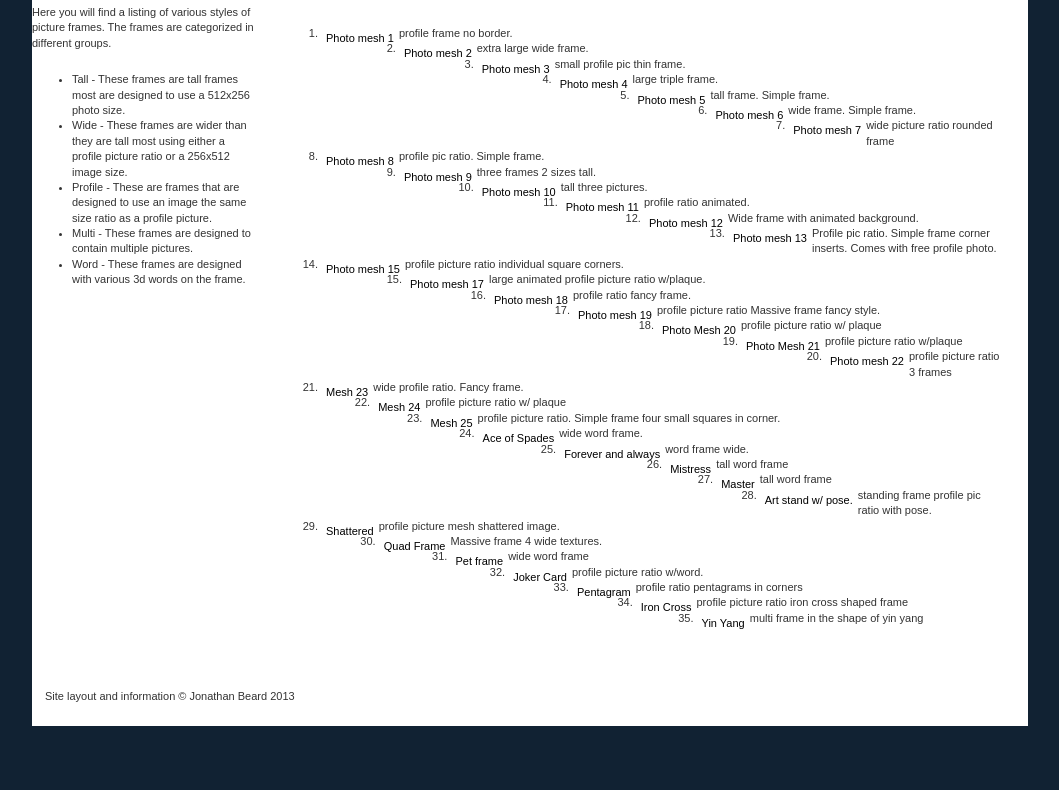
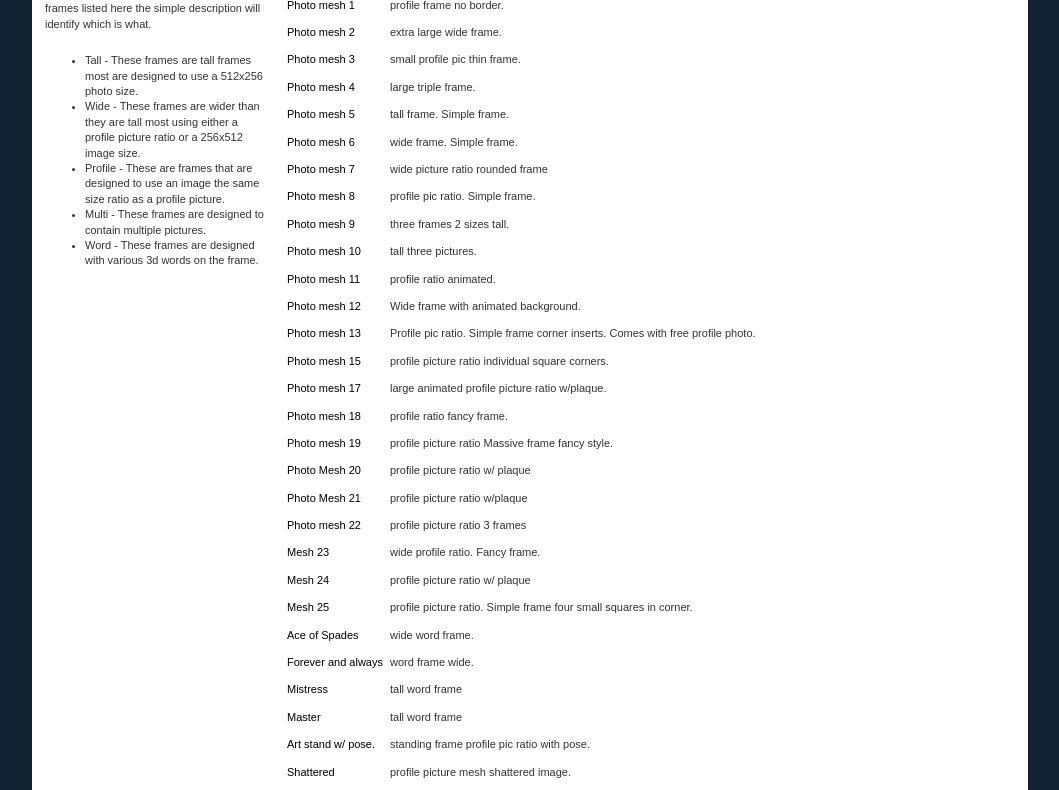
Before and after one commit to JBeard1981/mysite, a plain HTML site: page frame.html in a window 1280 px wide. Shown: the part 156-946 px from the top of the page, without its empty margins (110-1169 px from the left). Before the commit the page ends 922 px from the top, so only its background shows below. Drawn offline with nearby package versions, Linux system fonts and the light colour scheme; a script that the page names is missing.

Commit message:
failed attempts to fix pages...

```diff
--- a/css/demo.css
+++ b/css/demo.css
@@ -15,19 +15,22 @@ a {
 a:hover {
   text-decoration: underline overline;
 }
-li a {display: block;}
+tr a {display: block;}
 h1 {
   font-family: Georgia, serif;
-  font-weight: normal;
+  font-weight: bold;
   padding-top: 20px;
   text-align: center;
 }
 
-h2, h3 {
+h2, h3, h4{
   padding-top: 20px;
   text-align: center;
 }
-
+img .icon {
+    display: block;
+    margin-left: auto;
+    margin-right: auto }
 p {
   overflow: hidden;
   padding: 10px 0;
@@ -42,6 +45,11 @@ p {
 .container {
   background: #fff;
 }
+
+nav ul{
+text-align:center;
+}
+
 
 @media only screen and (min-width: 768px) and (max-width: 995px) {
 	.container {
--- a/frame.html
+++ b/frame.html
@@ -25,15 +25,10 @@
 <body>
 
 <div class="container clearfix">
-<div class="grid_2 alpha">
-<img src="images/eslogo.png">
-</div>
-<div class="grid_10 omega">
-<h1 style="color:#fff">
+<div class="grid_12">
+<h1>
   Krymsun Studios
 </h1>
-</div>
-<div class="grid_10 alpha">
 <nav>
 <ul>
 	<li><a href="index.html">Home</a></li>
@@ -50,9 +45,9 @@
   </div>
   <!-- end .grid_12 -->
   <div class="clear"></div>
-  <div class="grid_3 alpha">
+  <div class="grid_3 omega">
     <p>
-      Here you will find a listing of various styles of picture frames. The frames are categorized in different groups.
+      Here you will find a listing of various styles of picture frames. There are various typs of frames listed here the simple description will identify which is what.
       <ul>
       <li>Tall - These frames are tall frames most are designed to use a 512x256 photo size.</li>
       <li>Wide - These frames are wider than they are tall most using either a profile picture ratio or a 256x512 image size.</li>
@@ -64,43 +59,43 @@
   <!-- end .grid_1 -->
   <div class="grid_9 omega">
   <p>
-  <ol>
-<li><a href=”http://www.imvu.com/shop/product.php?products_id=5995035 target="new">Photo mesh 1</a> profile frame no border. </li>
-<li><a href=”http://www.imvu.com/shop/product.php?products_id=5995186 target="new">Photo mesh 2</a> extra large wide frame. </li>
-<li><a href=”http://www.imvu.com/shop/product.php?products_id=5995256 target="new">Photo mesh 3</a>  small profile pic thin frame. </li>
-<li><a href=”http://www.imvu.com/shop/product.php?products_id=5995337 target="new">Photo mesh 4</a> large triple frame. </li>
-<li><a href=”http://www.imvu.com/shop/product.php?products_id=6009782 target="new">Photo mesh 5</a> tall frame. Simple frame. </li>
-<li><a href=”http://www.imvu.com/shop/product.php?products_id=6034217 target="new">Photo mesh 6</a>  wide frame. Simple frame. </li>
-<li><a href=”http://www.imvu.com/shop/product.php?products_id=6422951 target="new"> Photo mesh 7</a> wide picture ratio rounded frame</li>
-<li><a href=”http://www.imvu.com/shop/product.php?products_id=6500277 target="new">Photo mesh 8</a>  profile pic ratio. Simple frame. </li>
-<li><a href=”http://www.imvu.com/shop/product.php?products_id=6546114 target="new">Photo mesh 9</a> three frames 2 sizes tall. </li>
-<li><a href=”http://www.imvu.com/shop/product.php?products_id=6547424 target="new">Photo mesh 10</a>  tall three pictures. </li>
-<li><a href=”http://www.imvu.com/shop/product.php?products_id=8356479 target="new">Photo mesh 11</a> profile ratio animated. </li>
-<li><a href=”http://www.imvu.com/shop/product.php?products_id=8364647” target="new"> Photo mesh 12 </a> Wide frame with animated background. </li>
-<li><a href=”http://www.imvu.com/shop/product.php?products_id=8796417” target="new">Photo mesh 13</a> Profile pic ratio. Simple frame corner inserts. Comes with free profile photo. </li>
-<li><a href=”http://www.imvu.com/shop/product.php?products_id=9275877 target="new"> Photo mesh 15</a>profile picture ratio individual square corners. </li>
-<li><a href=”http://www.imvu.com/shop/product.php?products_id=11941023 target="new">Photo mesh 17</a> large animated profile picture ratio w/plaque. </li>
-<li><a href=”http://www.imvu.com/shop/product.php?products_id=11941066 target="new"> Photo mesh 18</a> profile ratio fancy frame. </li>
-<li><a href=”http://www.imvu.com/shop/product.php?products_id=12048054 target="new">Photo mesh 19</a> profile picture ratio Massive frame fancy style. </li>
-<li><a href=”http://www.imvu.com/shop/product.php?products_id=14907720 target="new">Photo Mesh 20</a> profile picture ratio w/ plaque</li>
-<li><a href=”http://www.imvu.com/shop/product.php?products_id=14908196 target="new">Photo Mesh 21</a> profile picture ratio w/plaque</li>
-<li><a href=”http://www.imvu.com/shop/product.php?products_id=15218337 target="new">Photo mesh 22</a>  profile picture ratio 3 frames</li>
-<li><a href=”http://www.imvu.com/shop/product.php?products_id=17102674 target="new">Mesh 23</a> wide profile ratio. Fancy frame. </li>
-<li><a href=”http://www.imvu.com/shop/product.php?products_id=17327795 target="new">Mesh 24</a> profile picture ratio w/ plaque</li>
-<li><a href=”http://www.imvu.com/shop/product.php?products_id=18553721 target="new">Mesh 25</a> profile picture ratio. Simple frame four small squares in corner. </li>
-<li><a href=”http://www.imvu.com/shop/product.php?products_id=6948996 target="new">Ace of Spades</a>wide word frame. </li>
-<li><a href=”http://www.imvu.com/shop/product.php?products_id=6395028 target="new">Forever and always</a> word frame wide. </li>
-<li><a href=”http://www.imvu.com/shop/product.php?products_id=6070761 target="new">Mistress</a> tall word frame</li>
-<li><a href=”http://www.imvu.com/shop/product.php?products_id=6070708 target="new">Master</a>  tall word frame </li>
-<li><a href=”http://www.imvu.com/shop/product.php?products_id=21182130 target="new">Art stand w/ pose. </a> standing frame profile pic ratio with pose. </li>
-<li><a href=”http://www.imvu.com/shop/product.php?products_id=18409360 target="new">Shattered</a> profile picture mesh shattered image. </li>
-<li><a href=”http://www.imvu.com/shop/product.php?products_id=17954158 target="new">Quad Frame</a> Massive frame 4 wide textures. </li>
-<li><a href=”http://www.imvu.com/shop/product.php?products_id=17043267 target="new">Pet frame</a> wide word frame </li>
-<li><a href=”http://www.imvu.com/shop/product.php?products_id=17008448 target="new">Joker Card </a> profile picture ratio w/word. </li>
-<li><a href=”http://www.imvu.com/shop/product.php?products_id=15623835 target="new">Pentagram</a> profile ratio pentagrams in corners</li>
-<li><a href=”http://www.imvu.com/shop/product.php?products_id=11790055 target="new">Iron Cross</a> profile picture ratio iron cross shaped frame</li>
-<li><a href=”http://www.imvu.com/shop/product.php?products_id=11955143 target="new">Yin Yang</a>  multi frame in the shape of yin yang</li>
-	</ol>
+  <table>
+<tr><td><a href=”http://www.imvu.com/shop/product.php?products_id=5995035 target="new">Photo mesh 1</a> </td><td>profile frame no border. </td></tr>
+<tr><td><a href=”http://www.imvu.com/shop/product.php?products_id=5995186 target="new">Photo mesh 2</a> </td><td>extra large wide frame. </td></tr>
+<tr><td><a href=”http://www.imvu.com/shop/product.php?products_id=5995256 target="new">Photo mesh 3</a>  </td><td>small profile pic thin frame. </td></tr>
+<tr><td><a href=”http://www.imvu.com/shop/product.php?products_id=5995337 target="new">Photo mesh 4</a> </td><td>large triple frame. </td></tr>
+<tr><td><a href=”http://www.imvu.com/shop/product.php?products_id=6009782 target="new">Photo mesh 5</a> </td><td>tall frame. Simple frame. </td></tr>
+<tr><td><a href=”http://www.imvu.com/shop/product.php?products_id=6034217 target="new">Photo mesh 6</a>  </td><td>wide frame. Simple frame. </td></tr>
+<tr><td><a href=”http://www.imvu.com/shop/product.php?products_id=6422951 target="new"> Photo mesh 7</a> </td><td>wide picture ratio rounded frame</td></tr>
+<tr><td><a href=”http://www.imvu.com/shop/product.php?products_id=6500277 target="new">Photo mesh 8</a> </td><td>profile pic ratio. Simple frame. </td></tr>
+<tr><td><a href=”http://www.imvu.com/shop/product.php?products_id=6546114 target="new">Photo mesh 9</a> </td><td>three frames 2 sizes tall. </td></tr>
+<tr><td><a href=”http://www.imvu.com/shop/product.php?products_id=6547424 target="new">Photo mesh 10</a>  </td><td>tall three pictures. </td></tr>
+<tr><td><a href=”http://www.imvu.com/shop/product.php?products_id=8356479 target="new">Photo mesh 11</a> </td><td>profile ratio animated. </td></tr>
+<tr><td><a href=”http://www.imvu.com/shop/product.php?products_id=8364647” target="new"> Photo mesh 12 </a> </td><td>Wide frame with animated background. </td></tr>
+<tr><td><a href=”http://www.imvu.com/shop/product.php?products_id=8796417” target="new">Photo mesh 13</a> </td><td>Profile pic ratio. Simple frame corner inserts. Comes with free profile photo. </td></tr>
+<tr><td><a href=”http://www.imvu.com/shop/product.php?products_id=9275877 target="new"> Photo mesh 15</a></td><td>profile picture ratio individual square corners. </td></tr>
+<tr><td><a href=”http://www.imvu.com/shop/product.php?products_id=11941023 target="new">Photo mesh 17</a> </td><td>large animated profile picture ratio w/plaque. </td></tr>
+<tr><td><a href=”http://www.imvu.com/shop/product.php?products_id=11941066 target="new"> Photo mesh 18</a> </td><td>profile ratio fancy frame. </td></tr>
+<tr><td><a href=”http://www.imvu.com/shop/product.php?products_id=12048054 target="new">Photo mesh 19</a> </td><td>profile picture ratio Massive frame fancy style. </td></tr>
+<tr><td><a href=”http://www.imvu.com/shop/product.php?products_id=14907720 target="new">Photo Mesh 20</a> </td><td>profile picture ratio w/ plaque</td> </tr>
+<tr><td><a href=”http://www.imvu.com/shop/product.php?products_id=14908196 target="new">Photo Mesh 21</a> </td><td>profile picture ratio w/plaque</td></tr>
+<tr><td><a href=”http://www.imvu.com/shop/product.php?products_id=15218337 target="new">Photo mesh 22</a>  </td><td>profile picture ratio 3 frames</td></tr>
+<tr><td><a href=”http://www.imvu.com/shop/product.php?products_id=17102674 target="new">Mesh 23</a> </td><td>wide profile ratio. Fancy frame. </td></tr>
+<tr><td><a href=”http://www.imvu.com/shop/product.php?products_id=17327795 target="new">Mesh 24</a> </td><td>profile picture ratio w/ plaque</td></tr>
+<tr><td><a href=”http://www.imvu.com/shop/product.php?products_id=18553721 target="new">Mesh 25</a> </td><td>profile picture ratio. Simple frame four small squares in corner. </td></tr>
+<tr><td><a href=”http://www.imvu.com/shop/product.php?products_id=6948996 target="new">Ace of Spades</a></td><td>wide word frame. </td></tr>
+<tr><td><a href=”http://www.imvu.com/shop/product.php?products_id=6395028 target="new">Forever and always</a> </td><td>word frame wide. </td></tr>
+<tr><td><a href=”http://www.imvu.com/shop/product.php?products_id=6070761 target="new">Mistress</a> </td><td>tall word frame</td></tr>
+<tr><td><a href=”http://www.imvu.com/shop/product.php?products_id=6070708 target="new">Master</a>  </td><td>tall word frame </td></tr>
+<tr><td><a href=”http://www.imvu.com/shop/product.php?products_id=21182130 target="new">Art stand w/ pose. </a> </td><td>standing frame profile pic ratio with pose. </td></tr>
+<tr><td><a href=”http://www.imvu.com/shop/product.php?products_id=18409360 target="new">Shattered</a> </td><td>profile picture mesh shattered image. </td></tr>
+<tr><td><a href=”http://www.imvu.com/shop/product.php?products_id=17954158 target="new">Quad Frame</a> </td><td>Massive frame 4 wide textures. </td></tr>
+<tr><td><a href=”http://www.imvu.com/shop/product.php?products_id=17043267 target="new">Pet frame</a> </td><td>wide word frame </td></tr>
+<tr><td><a href=”http://www.imvu.com/shop/product.php?products_id=17008448 target="new">Joker Card </a> </td><td>profile picture ratio w/word. </td></tr>
+<tr><td><a href=”http://www.imvu.com/shop/product.php?products_id=15623835 target="new">Pentagram</a> </td><td>profile ratio pentagrams in corners</td></tr>
+<tr><td><a href=”http://www.imvu.com/shop/product.php?products_id=11790055 target="new">Iron Cross</a> </td><td>profile picture ratio iron cross shaped frame</td></tr>
+<tr><td><a href=”http://www.imvu.com/shop/product.php?products_id=11955143 target="new">Yin Yang</a>  </td><td>multi frame in the shape of yin yang</td></tr>
+	</table>
 	</p>
   </div>
   <!-- end .grid_11 -->
```
Also changed, not shown: about.html (+1 -4 lines), app.html (+3 -6 lines), contact.html (+8 -9 lines), gal.html (+2 -5 lines), index.html (+2 -5 lines), price.html (+2 -5 lines).
